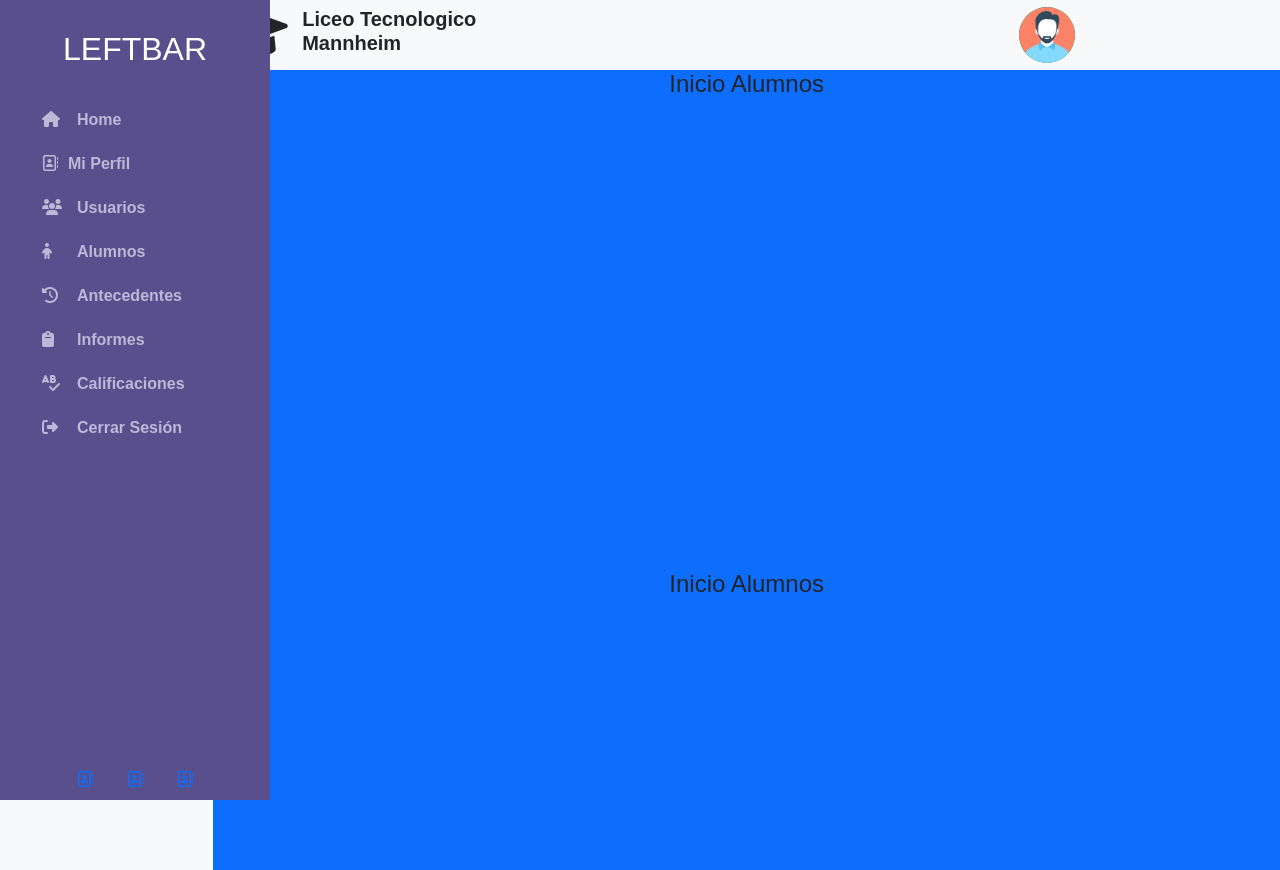
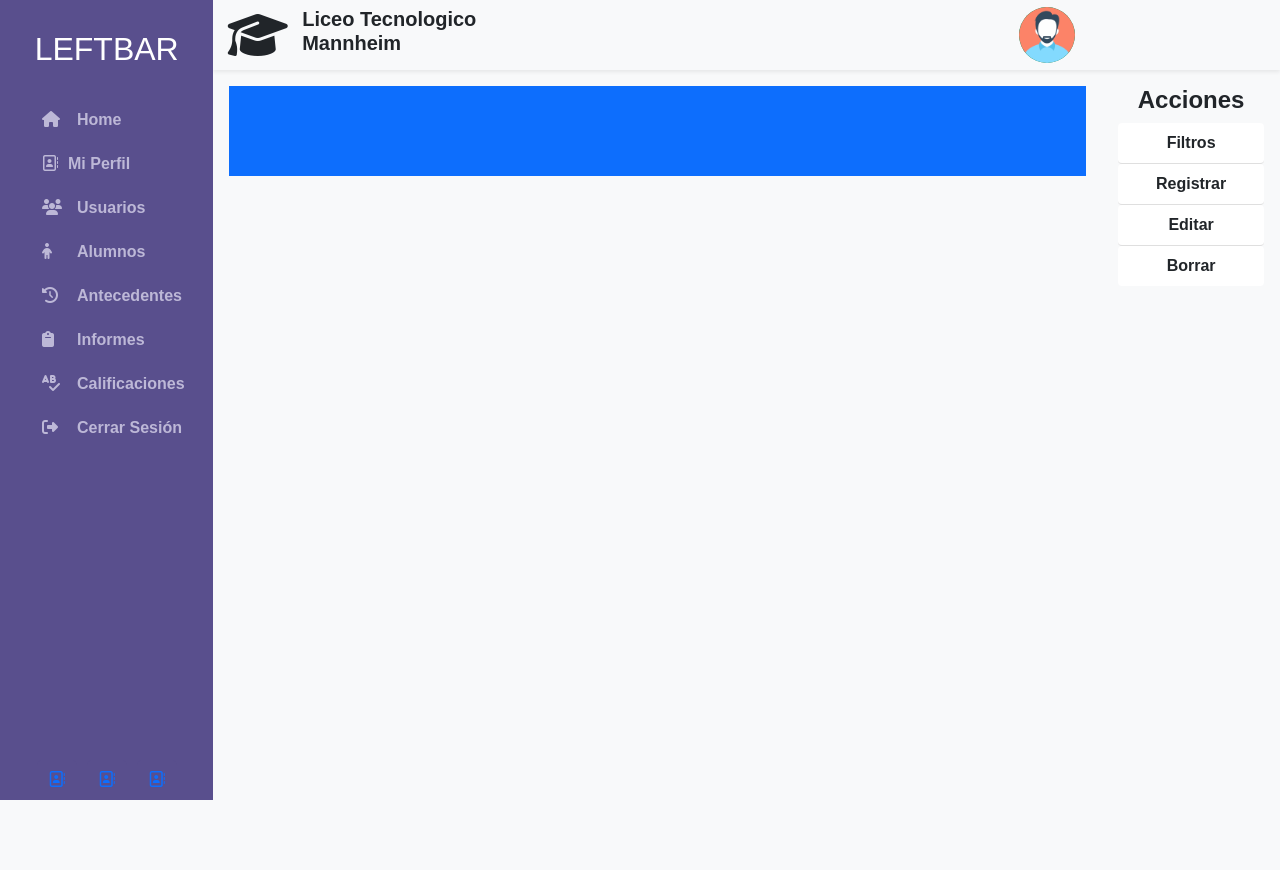
Before and after one commit to Cristobal-coding/DjangoTTT, a Django app: template templates/alumnos/inicio.html in a window 1280 px wide. After the commit the page ends 800 px from the top, so only its background shows below. Run offline with Django 3.2, Linux system fonts and the light colour scheme; the template is opened without the code that fills it, so the values that code supplies are empty; some libraries are stand-ins or nearby versions; some web fonts are replaced.

Commit message:
making view alumnos

```diff
--- a/static/css/styles.css
+++ b/static/css/styles.css
@@ -22,8 +22,8 @@
     position:relative;
 }
 .wrapper .sidebar{
-    position:fixed;
-    width: 270px;
+    position:relative;
+    width: 100%;
     height: 100%;
     background: #594f8d;
     padding: 30px 0;
--- a/templates/alumnos/inicio.html
+++ b/templates/alumnos/inicio.html
@@ -2,18 +2,25 @@
 
 
 {% block 'content' %}
-    <div class="row mx-0 vh-100">
-        <div class="col-12 text-center bg-primary" style="height:500px;">
-            <h4>Inicio Alumnos</h4>
+    <div class="row mx-0 h-100 w-100">
+        <div class="col-10 d-flex align-items-center flex-column p-3">
+            <div class="row mx-0 bg-primary w-100" style="height:90px">
+                <div class="col-4 h-100">
+
+                </div>
+                <div class="col-4 h-100"></div>
+                <div class="col-4 h-100"></div>
+                <div class="col-4 h-100"></div>
+            </div>
         </div>
-        <div class="col-12 text-center bg-primary" style="height:500px;">
-            <h4>Inicio Alumnos</h4>
-        </div>
-        <div class="col-12 text-center bg-primary" style="height:500px;">
-            <h4>Inicio Alumnos</h4>
-        </div>
-        <div class="col-12 text-center bg-primary" style="height:500px;">
-            <h4>Inicio Alumnos</h4>
+        <div class="col-2 h-100 text-center p-3">
+            <h4 class="fw-bold">Acciones</h4>
+            <ul class="list-group list-group-flush">
+                <a href="#" class="list-group-item list-group-item-action rounded">Filtros</a>
+                <a href="#" class="list-group-item list-group-item-action rounded">Registrar</a>
+                <a href="#" class="list-group-item list-group-item-action rounded">Editar</a>
+                <a href="#" class="list-group-item list-group-item-action rounded">Borrar</a>
+              </ul>
         </div>
     </div>
 {% endblock 'content' %}
--- a/templates/includes/leftbar.html
+++ b/templates/includes/leftbar.html
@@ -1,4 +1,4 @@
-<div class="wrapper">
+<div class="wrapper vh-100">
     <div class="sidebar">
         <h2>leftbar</h2>
         <ul>
--- a/templates/layouts/master.html
+++ b/templates/layouts/master.html
@@ -13,9 +13,9 @@
     <link rel="stylesheet"  href="{% static 'css/styles.css' %}">
     <!-- <link rel="stylesheet" href="{% static 'css/display.css' %}"> -->
 </head>
-<body class="bg-light overflow-hidden">
+<body class="bg-light">
     <div class="container-fluid p-0 ">
-        <div class="row mx-0">
+        <div class="row mx-0 vh-100 overflow-hidden">
             <div class="col-2 px-0">
                 {%include '../includes/leftbar.html'%}
             </div>
@@ -25,8 +25,8 @@
                         {%include '../includes/header.html'%}
                     </div>
                 </div>
-                <div class="row mx-0 overflow-auto">
-                    <div class="col-12 px-0">
+                <div class="row mx-0 overflow-auto h-100">
+                    <div class="col-12 px-0 h-100">
                         {%block 'content'%}
                         {%endblock 'content'%}
                     </div>
```
Also changed, not shown: applications/alumnos/migrations/0001_initial.py (deleted).
